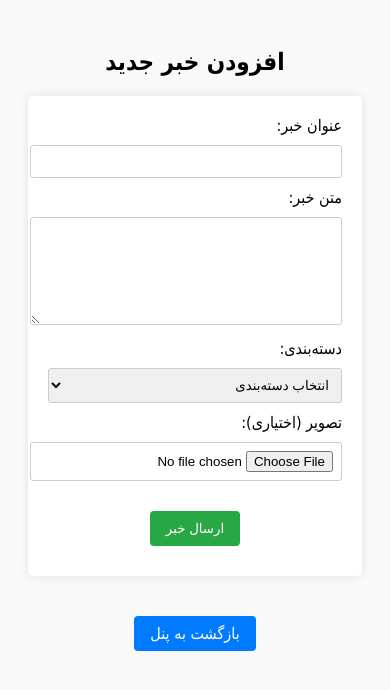
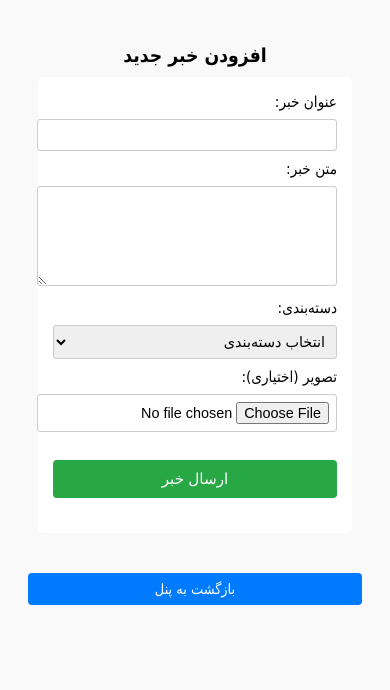
Before and after one commit to GhanbariSdGh/News-Site, a PHP site: page /author/create_news.php in a window 390 px wide. Shown: the top 690 px of the page. Run offline with PHP 8.4, Linux system fonts and the light colour scheme; the visitor is signed in with stand-in values (Sample User, id 1); data that the repository does not hold is empty.

Commit message:
author create news page updated
responsive for mobile

```diff
--- a/author/create_news.php
+++ b/author/create_news.php
@@ -51,6 +51,7 @@ $categories = $pdo->query("SELECT * FROM categories ORDER BY title")->fetchAll()
 <html lang="fa">
 <head>
     <meta charset="UTF-8">
+    <meta name="viewport" content="width=device-width, initial-scale=1.0">
     <title>افزودن خبر جدید</title>
     <style>
     body {
@@ -190,6 +191,57 @@ $categories = $pdo->query("SELECT * FROM categories ORDER BY title")->fetchAll()
 	.button:hover {
 	  background-color: #367fa9;
 	}
+
+    @media (max-width: 768px) {
+    form {
+        padding: 15px;
+        margin: 10px;
+        box-shadow: none;
+        max-width: 100%;
+    }
+
+    input,
+    textarea,
+    select {
+        font-size: 0.9em;
+        padding: 7px;
+        margin: 8px 0;
+    }
+
+    button {
+        width: 100%;
+        font-size: 0.95em;
+        padding: 10px;
+    }
+
+    h2 {
+        font-size: 1.2em;
+        margin-bottom: 10px;
+    }
+
+    label {
+        font-size: 0.95em;
+    }
+
+    .back {
+        display: block;
+        width: 100%;
+        font-size: 0.9em;
+        padding: 10px;
+        box-sizing: border-box;
+        margin-top: 15px;
+    }
+
+    .msg {
+        font-size: 0.9em;
+        padding: 5px;
+    }
+
+    .error, .success {
+        font-size: 0.9em;
+        margin-top: 10px;
+    }
+    }
     </style>
 </head>
 <body>
```
